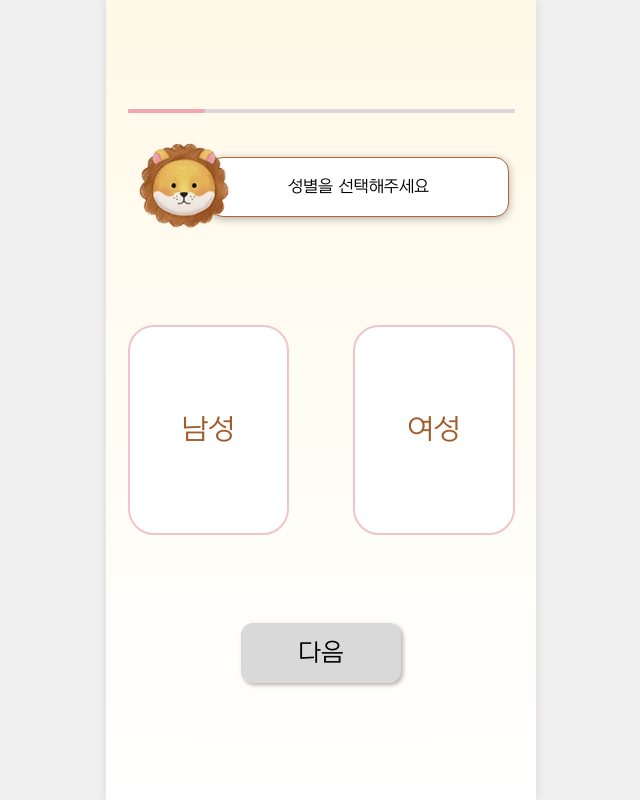
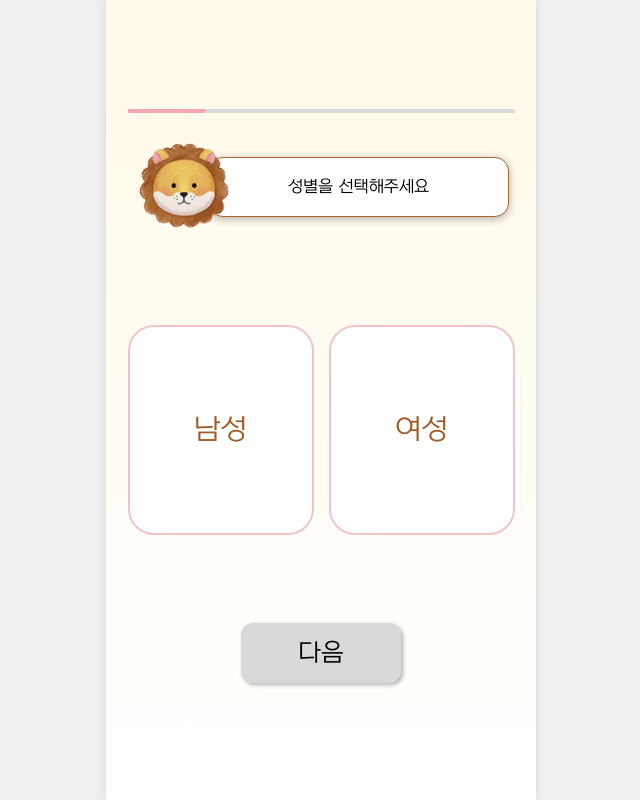
Before and after one commit to LikeLionUniv-INU/14th-Festival-Frontend, a React (Create React App) app: page /gender in a window 1280 px wide. Shown: the whole page, without its empty margins (319-959 px from the left). Built offline with nearby package versions, Linux system fonts and the light colour scheme.

Commit message:
성별 버튼 수정

```diff
--- a/src/pages/Profile.jsx
+++ b/src/pages/Profile.jsx
@@ -17,7 +17,7 @@ const Profile = () => {
   const navigate = useNavigate();
   const [isModalOpen, setIsModalOpen] = useState(false);
   ///테스트 용                       이거 단어 바꾸면 사진이랑 글 바꿀 수 있음
-  const [animalResult, setAnimalResult] = useState("monkey");
+  const [animalResult, setAnimalResult] = useState("dog");
   const [interestResult, setInterestResult] = useState("여행");
 
   {
--- a/src/pages/SelectGender.styles.js
+++ b/src/pages/SelectGender.styles.js
@@ -42,7 +42,7 @@ export const BSection = styled.div`
   display: flex;
   justify-content: center;
   align-items: center;
-  column-gap: 5vw;
+  gap: 15px;
   height: 336px;
   width: 90%;
   margin: 20px 0 30px 0;
@@ -50,7 +50,7 @@ export const BSection = styled.div`
 
 export const GenderButton = styled.button`
   margin-top: 10px;
-  width: 166px;
+  flex: 1;
   height: 210px;
   border-radius: 26px;
   font-size: 28px;
```
